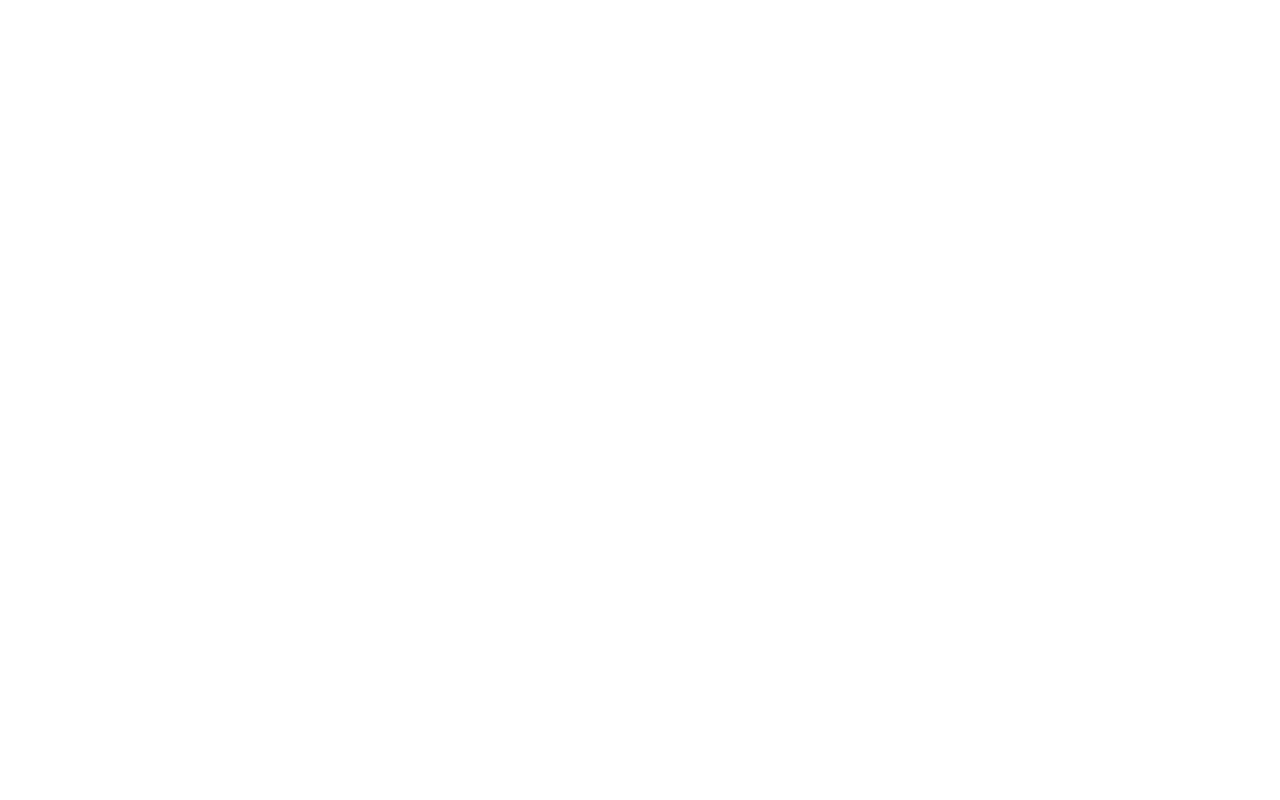
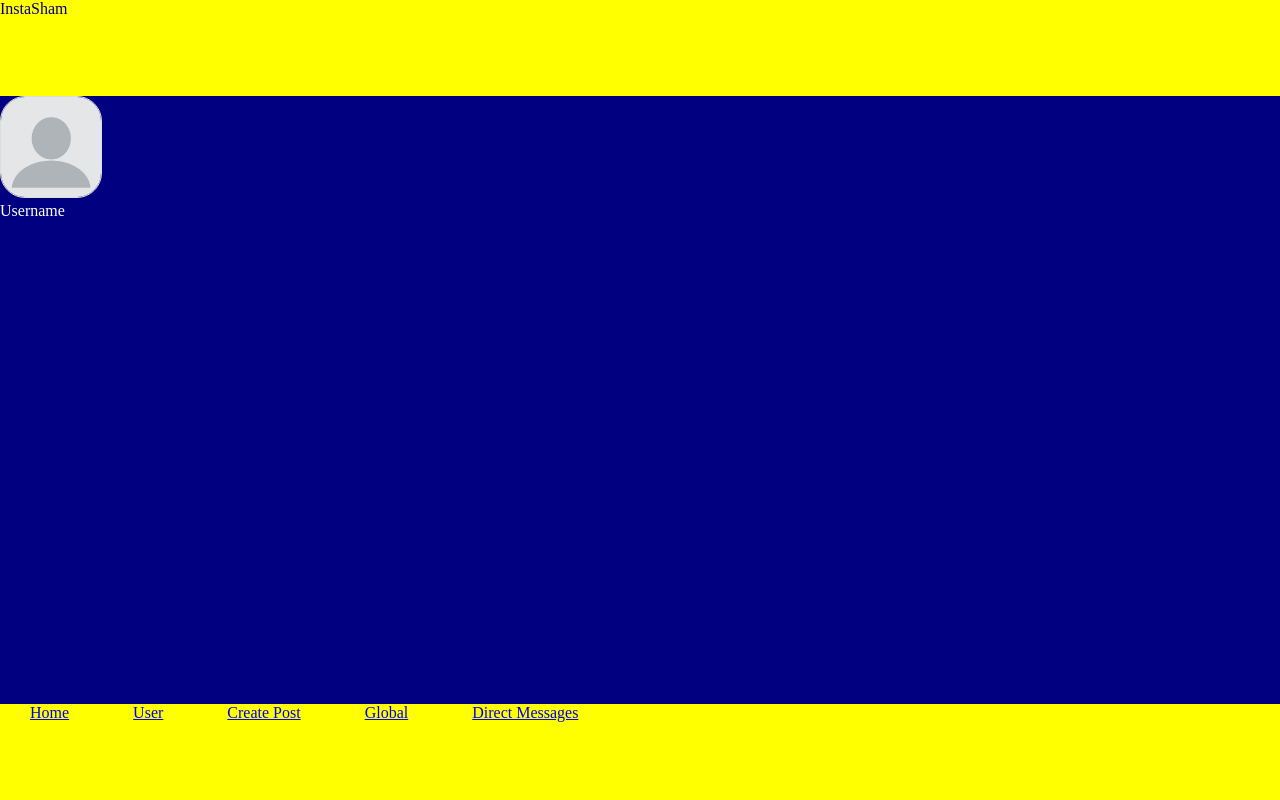
Before and after one commit to sillybilly436/InstaSham, a plain HTML site: page public_html/user.html in a window 1280 px wide. Drawn offline with Linux system fonts and the light colour scheme.

Commit message:
moved some stuff around

```diff
--- a/public_html/style.css
+++ b/public_html/style.css
@@ -64,3 +64,27 @@ html, body {
 a {
     padding: 30px;
 }
+
+/* user.html Page CSS */
+#userContainer {
+    color:white;
+    display: grid;
+    grid-template-columns: 100vw;
+    grid-template-rows: 12vh 76vh 12vh;
+}
+
+#userContent {
+    grid-row: 2 / 3;
+    grid-column: 1;
+}
+
+#userProfilePic {
+    border: 1px solid #ddd;	/* thickness and color of border */
+    border-radius: 25px;		/* edge rounding of border */
+    width: 100px;				/* width of image (px or % or auto) */
+    height: auto;
+}
+
+#userUsername{
+
+}
--- a/public_html/user.html
+++ b/public_html/user.html
@@ -0,0 +1,36 @@
+<!--
+    Name: Bronson Housmans, Billy Dolny, and Ben Curtis
+    Project: InstaSham
+    Description: This html site is created to be a loging screen,
+    It is also used to be able to create a new account as well. It should
+    stop duplicte users and if the user not real or password does not
+    match.
+-->
+
+<!DOCTYPE html>
+<html id="loginHTML" lang="en">
+    <head>
+        <meta charset="utf-8">
+        <title>Instasham</title>
+        <link type="text/css" rel="stylesheet" href="style.css">
+        <script src="client.js"></script>
+    </head>
+    <body>
+        <div id="userContainer">
+            <div class="shamBanner">InstaSham</div>
+            <div id="userContent">
+                <span id="userUsername">
+                <img id="userProfilePic" src="./images/blankPic.png" alt="image">
+                <div>Username</div>
+                </span>
+            </div>
+            <div class="navBar">
+                <a href="./home.html">Home</a>
+                <a href="./user.html">User</a>
+                <a href="./post.html">Create Post</a>
+                <a href="./global.html">Global</a>
+                <a href="./dmHome.html">Direct Messages</a>
+            </div>
+        </div>
+    </body>
+</html>
```
Also changed, not shown: public_html/images/blankPic.png (renamed from images/blankPic.png), 1 other file.
